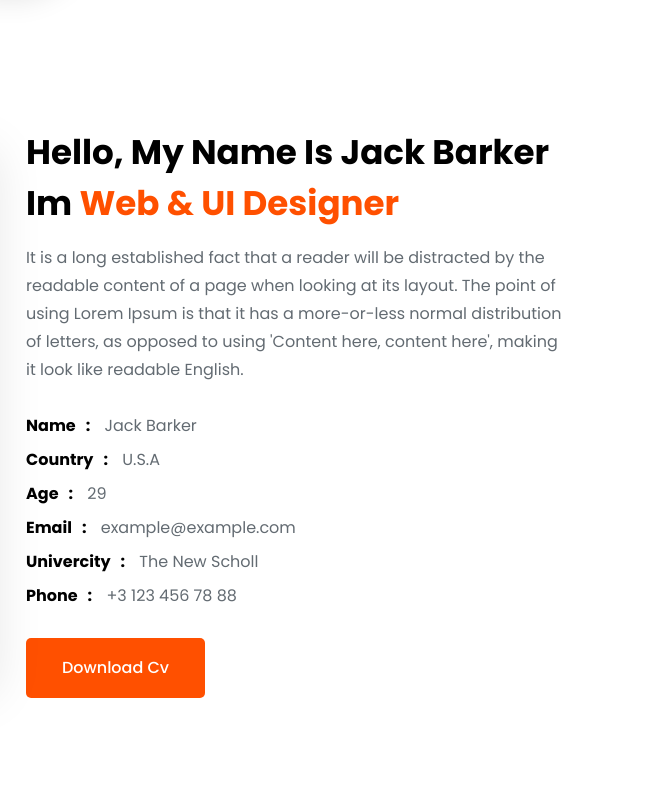
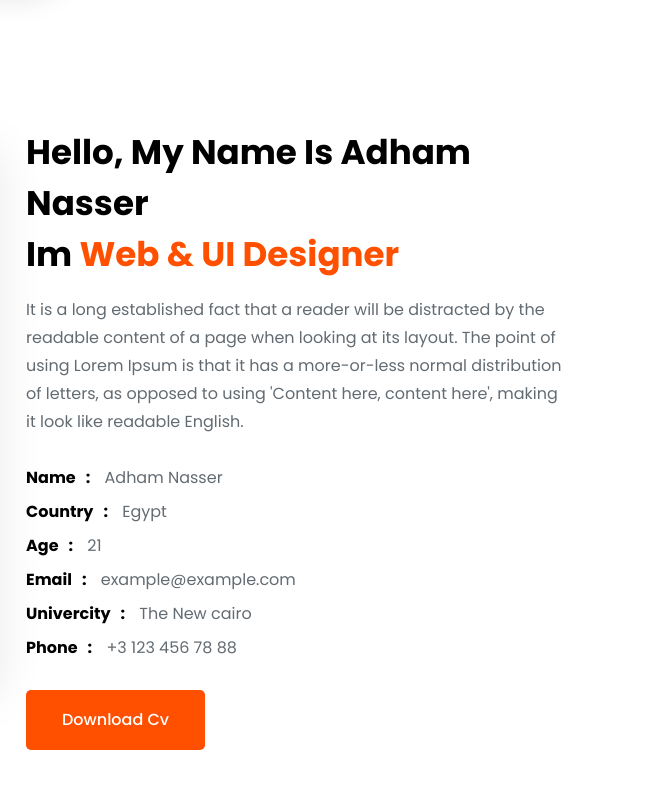
Before and after one commit to omarragab50/Adham-portofilo, a plain HTML site: page index.html in a window 1280 px wide. Shown: the part 773-1562 px from the top of the page, 629-1280 px from the left. Drawn offline with Linux system fonts and the light colour scheme.

Commit message:
uplad the image

```diff
--- a/index.html
+++ b/index.html
@@ -115,7 +115,7 @@
                         </div>
                     </div>
                     <div class="col-md-12 col-sm-12 col-lg-6 about-inner">
-                        <h4>Hello, My Name Is Jack Barker<br>
+                        <h4>Hello, My Name Is Adham Nasser<br>
                             Im <span>Web & UI Designer</span>
                         </h4>
                         <p>
@@ -128,15 +128,15 @@
                         <ul class="about-list">
                             <li>
                                 <span class="list-item-title">Name</span>
-                                <span class="list-item-value">Jack Barker</span>
+                                <span class="list-item-value">Adham Nasser</span>
                             </li>
                             <li>
                                 <span class="list-item-title">Country</span>
-                                <span class="list-item-value">U.S.A</span>
+                                <span class="list-item-value">Egypt</span>
                             </li>
                             <li>
                                 <span class="list-item-title">Age</span>
-                                <span class="list-item-value">29</span>
+                                <span class="list-item-value">21</span>
                             </li>
                             <li>
                                 <span class="list-item-title">Email</span>
@@ -144,7 +144,7 @@
                             </li>
                             <li>
                                 <span class="list-item-title">Univercity</span>
-                                <span class="list-item-value">The New Scholl</span>
+                                <span class="list-item-value">The New cairo</span>
                             </li>
                             <li>
                                 <span class="list-item-title">Phone</span>
```
